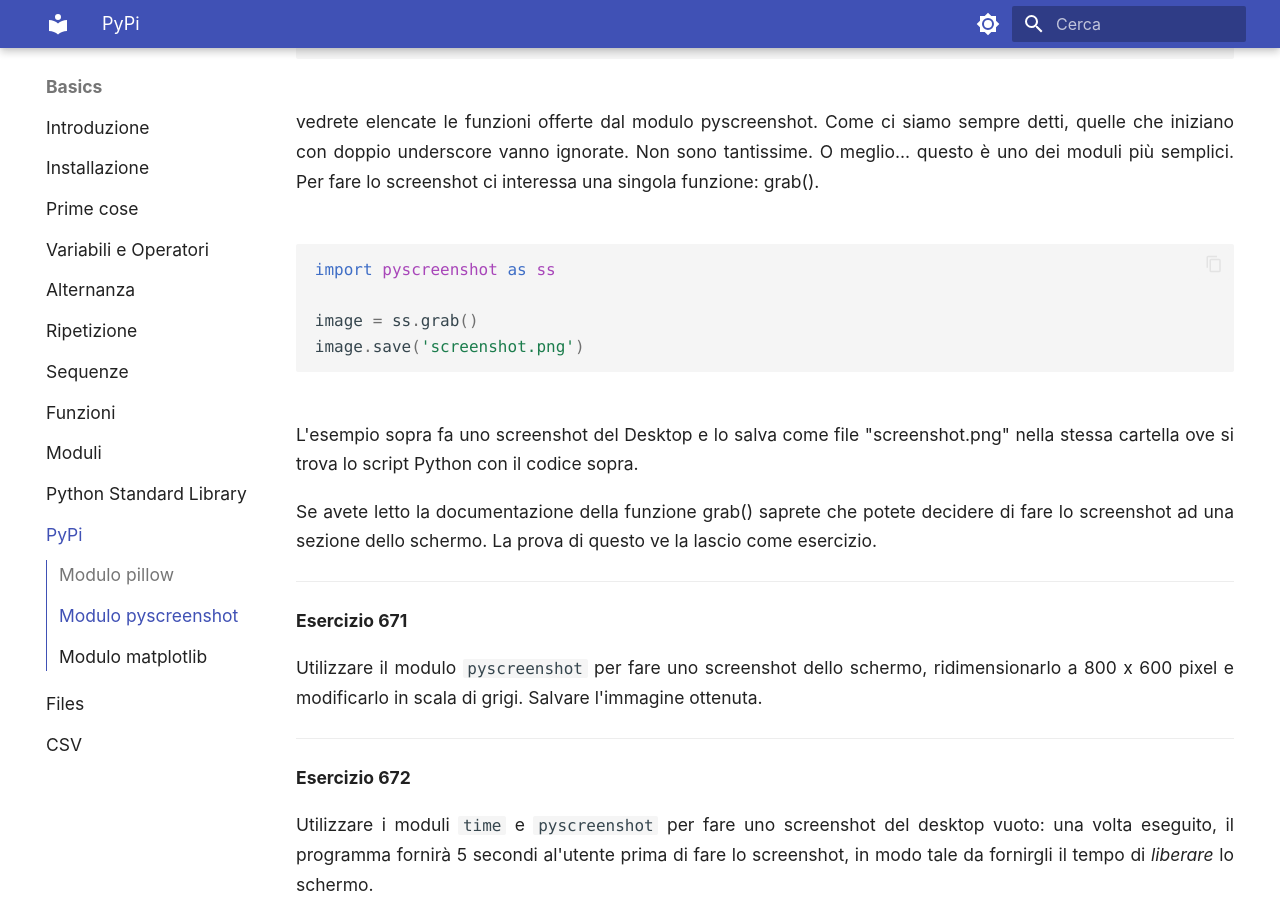
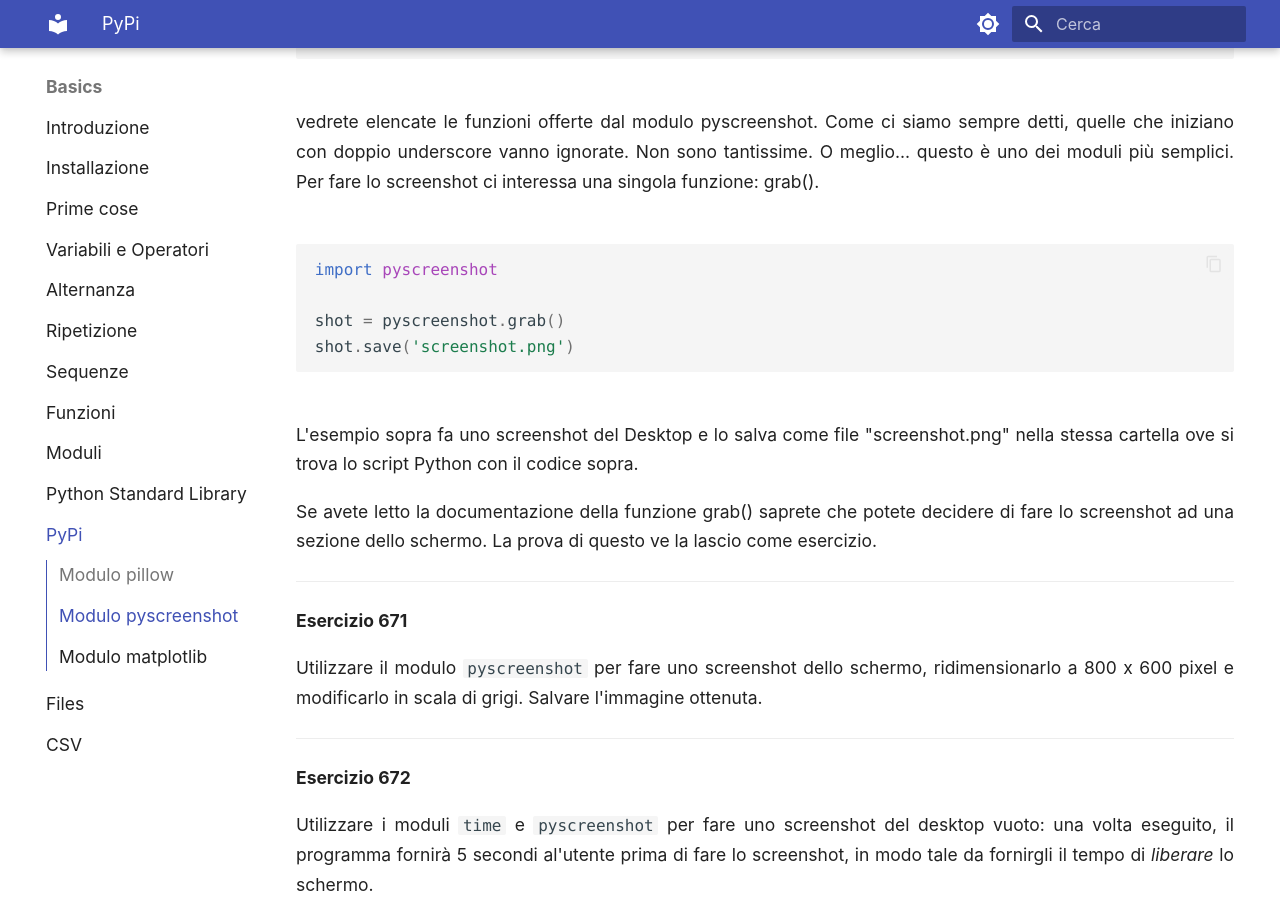
Before and after one commit to adjamhub/pyhandouts, an MkDocs documentation site: the page built from docs/basics/106_pypi.md, in a window 1280 px wide and 900 px high, scrolled down 5582 px. Built offline with MkDocs 1.6.1 and Material for MkDocs 9.7.7, drawn with Linux system fonts in a browser that asks for light colours.

Commit message:
no alias

````diff
--- a/docs/basics/106_pypi.md
+++ b/docs/basics/106_pypi.md
@@ -175,10 +175,10 @@ grab().
 
 
 ```python
-import pyscreenshot as ss
+import pyscreenshot
 
-image = ss.grab()
-image.save('screenshot.png')
+shot = pyscreenshot.grab()
+shot.save('screenshot.png')
 ```
 
 
````
